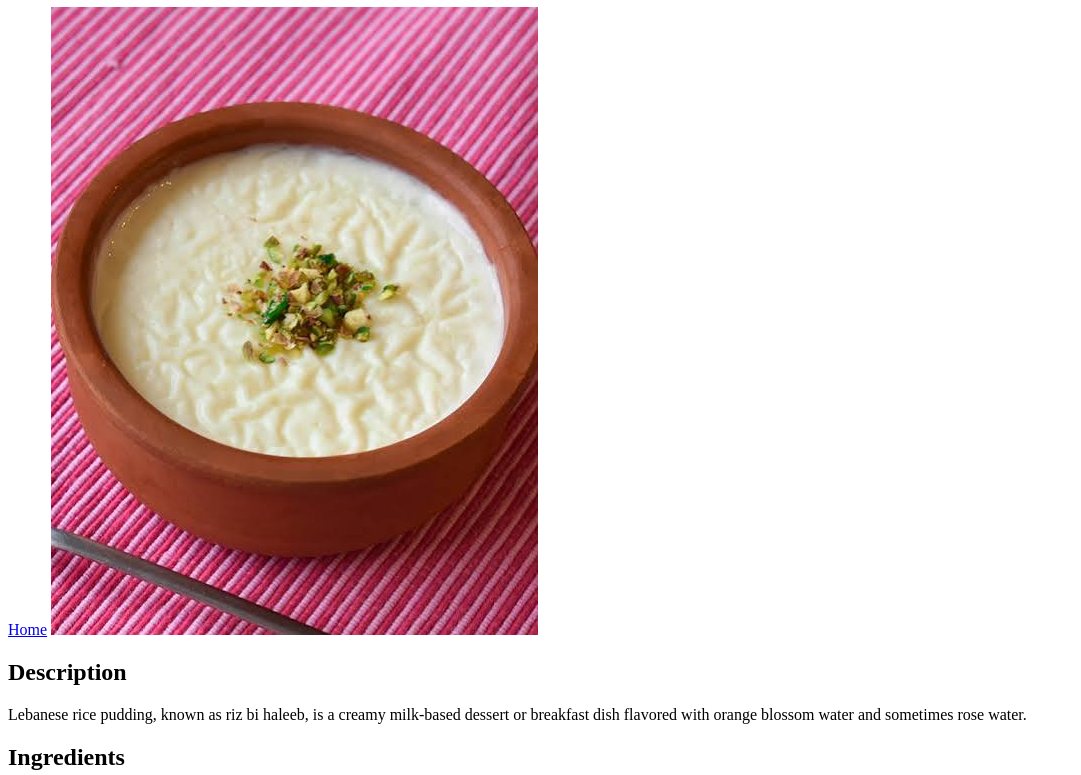
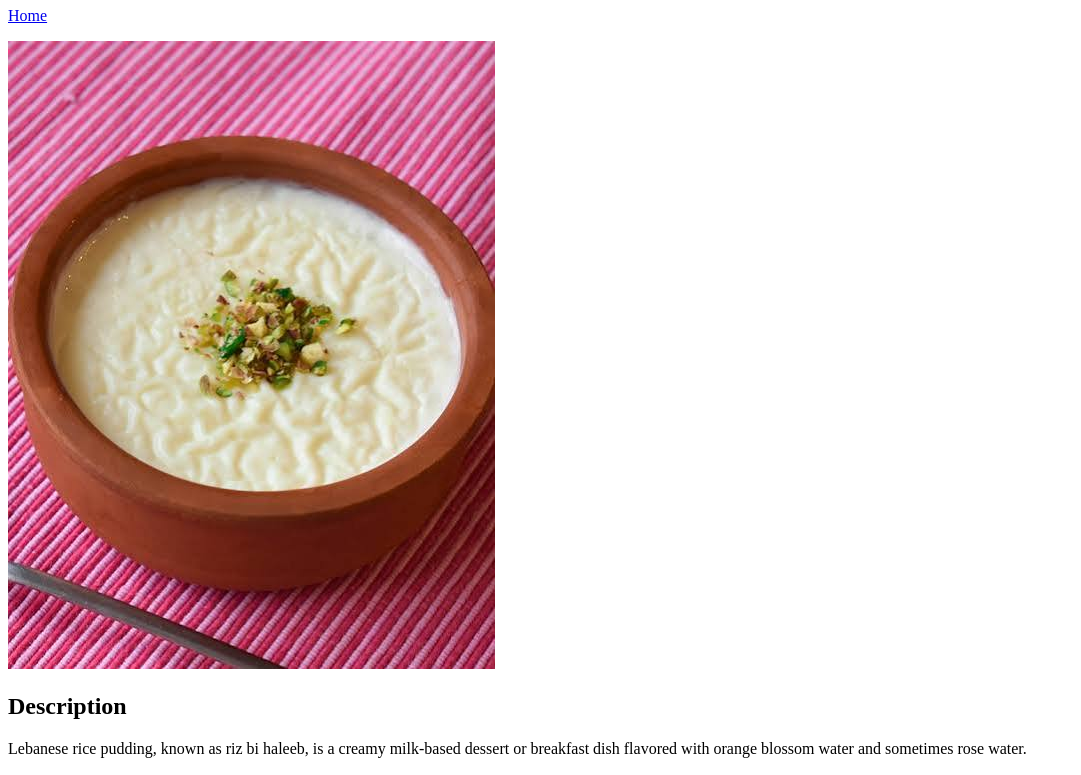
Before and after one commit to ali7sen/odin-recipes, a plain HTML site: page recipes/lebanese-rice-pudding.html in a window 1280 px wide. Shown: the part 73-848 px from the top of the page, without its empty margins (0-1081 px from the left). Drawn offline with Linux system fonts and the light colour scheme.

Commit message:
Fix an alignment issue in the recipe pages

```diff
--- a/recipes/lebanese-rice-pudding.html
+++ b/recipes/lebanese-rice-pudding.html
@@ -7,7 +7,7 @@
 </head>
 <body>
     <h1>Lebanese Rice Pudding Recipe</h1>
-    <a href="../index.html">Home</a>
+    <p><a href="../index.html">Home</a></p>
     <img src="../Recipe-Images/rice-pudding.jpeg" alt="Lebanese Rice Pudding"/>
     <h2>Description</h2>
         <p>Lebanese rice pudding, known as riz bi haleeb, is a creamy milk-based dessert
```
Also changed, not shown: recipes/fattoush.html (+2 -2 lines), recipes/lebanese-stuffed-cabbage.html (+1 -1 lines).
